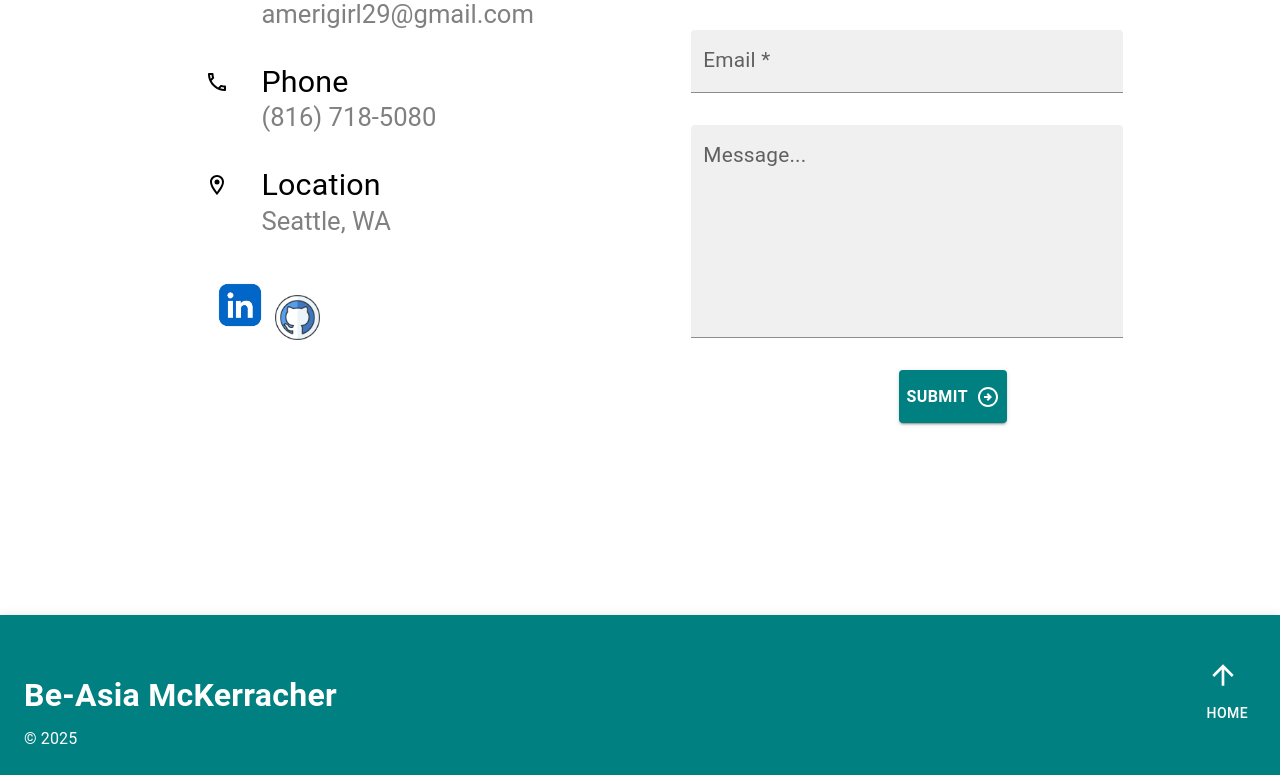
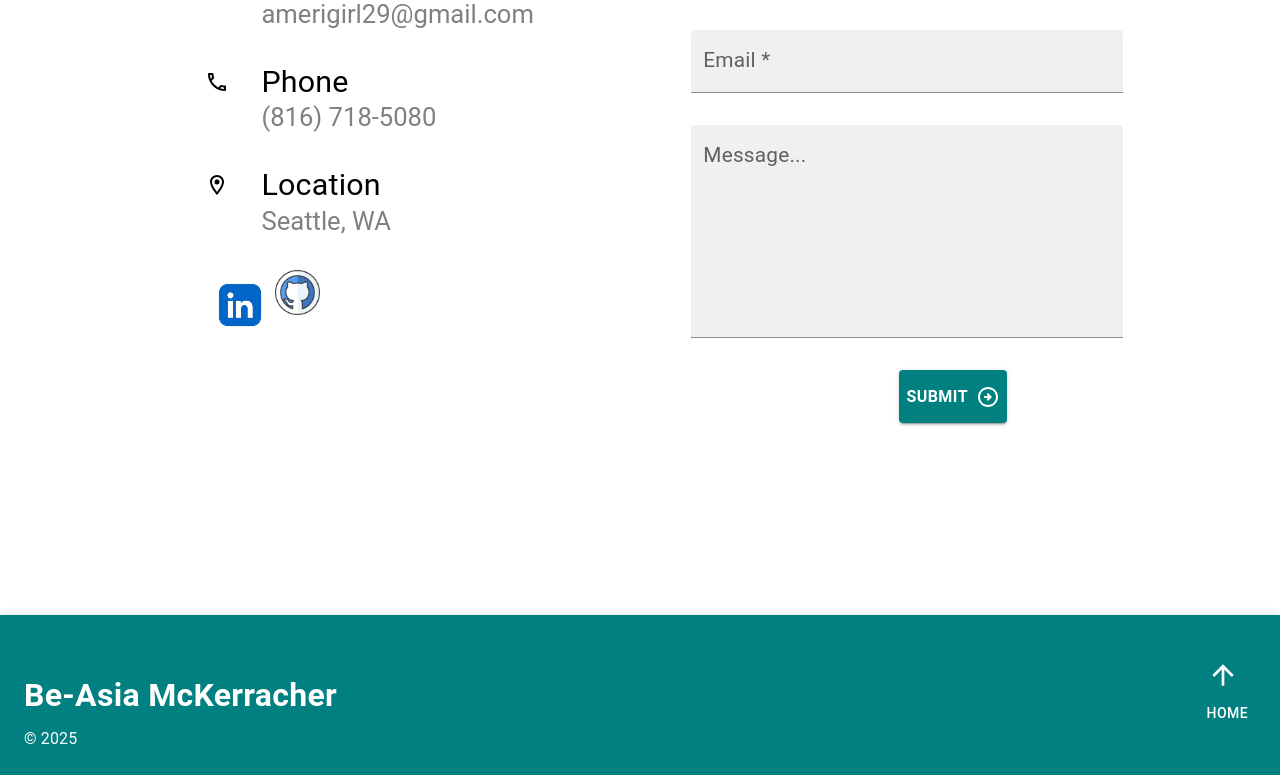
Before and after one commit to amerigirl/website, a React (Create React App) app: page / in a window 1280 px wide. Shown: the part 1945-2720 px from the top of the page. Built offline with nearby package versions, Linux system fonts and the light colour scheme.

Commit message:
adjusting icon image setup

```diff
--- a/src/Components/LandingPage/ContactForm/ContactMeDetails.jsx
+++ b/src/Components/LandingPage/ContactForm/ContactMeDetails.jsx
@@ -11,15 +11,13 @@ const SocialMediaContact = () => {
   return (
     <>
       <Box>
-          {
-          ContactMeDetailsTemplateData.map((data, index) => {
+        {ContactMeDetailsTemplateData.map((data, index) => {
           console.log(data);
           return <ContactMeDetailsTemplate key={index} info={data} />;
-          })
-        }
+        })}
       </Box>
-
-
+      <Box sx={{display: "flex"}}>
+        <Box>
           <a
             href="https://www.linkedin.com/in/be-asia/"
             target="_blank"
@@ -35,6 +33,9 @@ const SocialMediaContact = () => {
               src="../../linkedInLogo.jpg"
             />
           </a>
+        </Box>
+
+        <Box>
           <a
             href="https://github.com/amerigirl"
             target="_blank"
@@ -50,6 +51,8 @@ const SocialMediaContact = () => {
               src="../../github.png"
             />
           </a>
+        </Box>
+      </Box>
     </>
   );
 };
```
Lines whose indentation alone changed are shown as unchanged.
